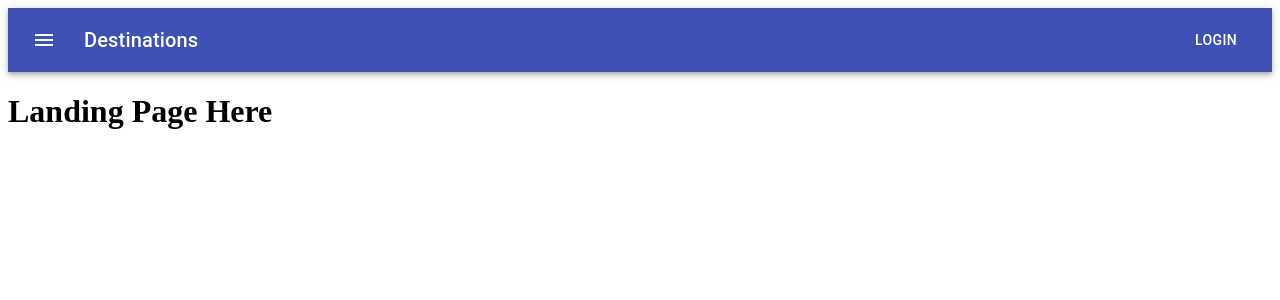
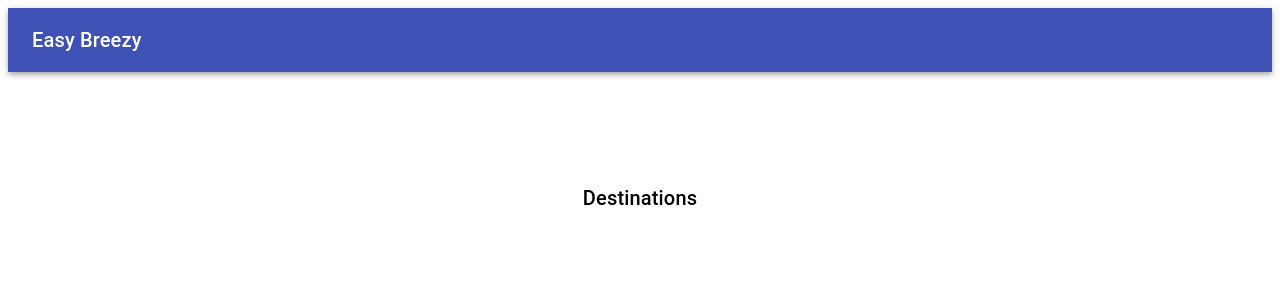
Before and after one commit to gootieno/EasyBreezy, a React (Create React App) app in the folder frontend/: page / in a window 1280 px wide. Shown: the top 300 px of the page. Built offline with nearby package versions, Linux system fonts and the light colour scheme.

Commit message:
modified destination and event component

```diff
--- a/frontend/src/components/Destination/index.js
+++ b/frontend/src/components/Destination/index.js
@@ -1,5 +1,6 @@
 import React, { useState } from "react";
 import Event from "../../components/Event";
+import Card from "@material-ui/core/Card";
 
 function Destination() {
   const [events, setEvents] = useState([1, 2, 3, 4]);
--- a/frontend/src/components/LandingPage/index.css
+++ b/frontend/src/components/LandingPage/index.css
@@ -0,0 +1,6 @@
+.destination-container {
+  padding: 100px;
+  display: flex;
+  justify-content: center;
+  align-items: center;
+}
--- a/frontend/src/components/LandingPage/index.js
+++ b/frontend/src/components/LandingPage/index.js
@@ -3,11 +3,14 @@ import { useHistory } from "react-router-dom";
 
 import { makeStyles } from "@material-ui/core/styles";
 import AppBar from "@material-ui/core/AppBar";
+import Paper from "@material-ui/core/Paper";
 import Toolbar from "@material-ui/core/Toolbar";
 import Typography from "@material-ui/core/Typography";
 import Button from "@material-ui/core/Button";
 import IconButton from "@material-ui/core/IconButton";
 import MenuIcon from "@material-ui/icons/Menu";
+
+import "./index.css";
 
 const useStyles = makeStyles((theme) => ({
   root: {
@@ -18,6 +21,8 @@ const useStyles = makeStyles((theme) => ({
   },
   title: {
     flexGrow: 1,
+    cursor: "pointer",
+    padding: "10px 20px",
   },
 }));
 
@@ -32,14 +37,12 @@ function LandingPage() {
     <div>
       <AppBar position="static">
         <Toolbar>
-          <IconButton
-            edge="start"
-            className={classes.menuButton}
-            color="inherit"
-            aria-label="menu"
-          >
-            <MenuIcon />
-          </IconButton>
+          <Typography variant="h6">Easy Breezy</Typography>
+        </Toolbar>
+      </AppBar>
+
+      <div className="destination-container">
+        <div>
           <Typography
             variant="h6"
             className={classes.title}
@@ -47,10 +50,8 @@ function LandingPage() {
           >
             Destinations
           </Typography>
-          <Button color="inherit">Login</Button>
-        </Toolbar>
-      </AppBar>
-      <h1>Landing Page Here</h1>
+        </div>
+      </div>
     </div>
   );
 }
--- a/frontend/src/index.css
+++ b/frontend/src/index.css
@@ -1 +1,5 @@
 /* TODO Add site wide styles */
+html {
+  height: 100vh;
+  width: 100vw;
+}
```
Also changed, not shown: frontend/src/components/Event/index.js (line endings or trailing spaces).
